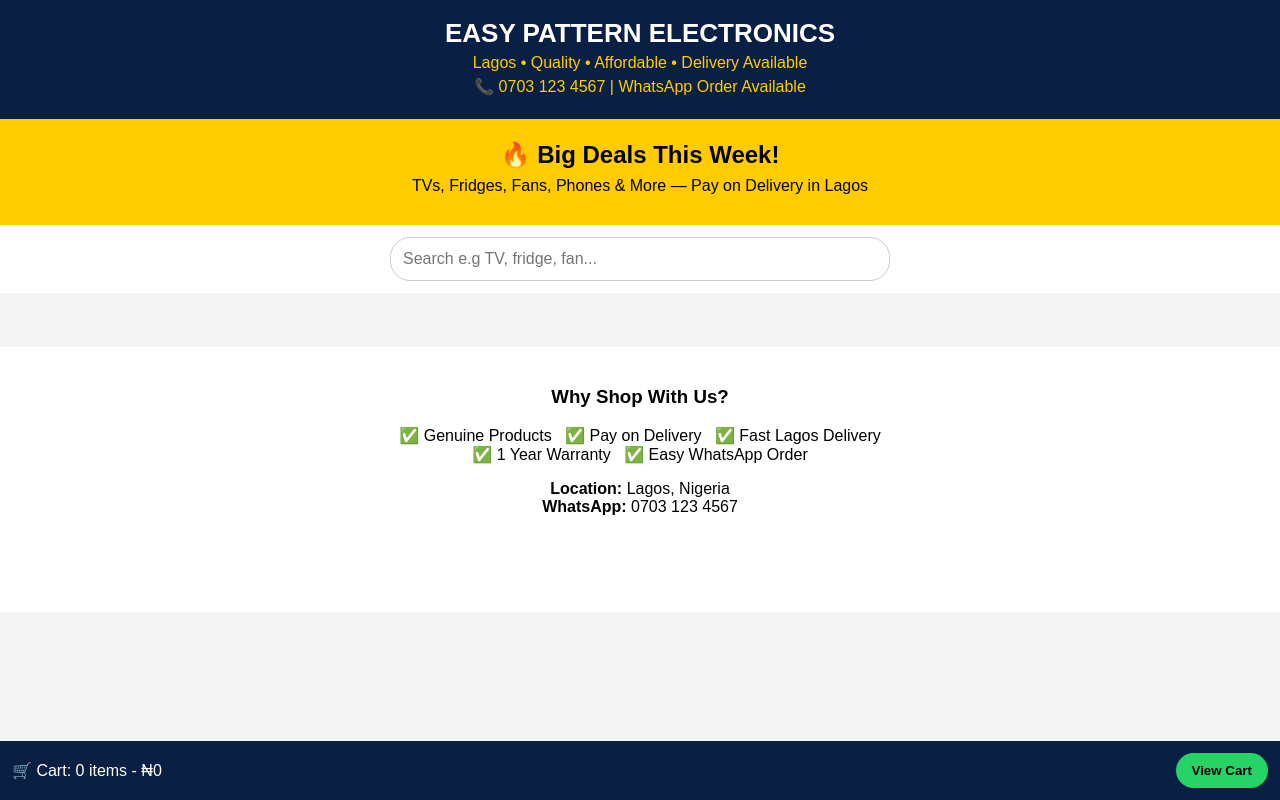
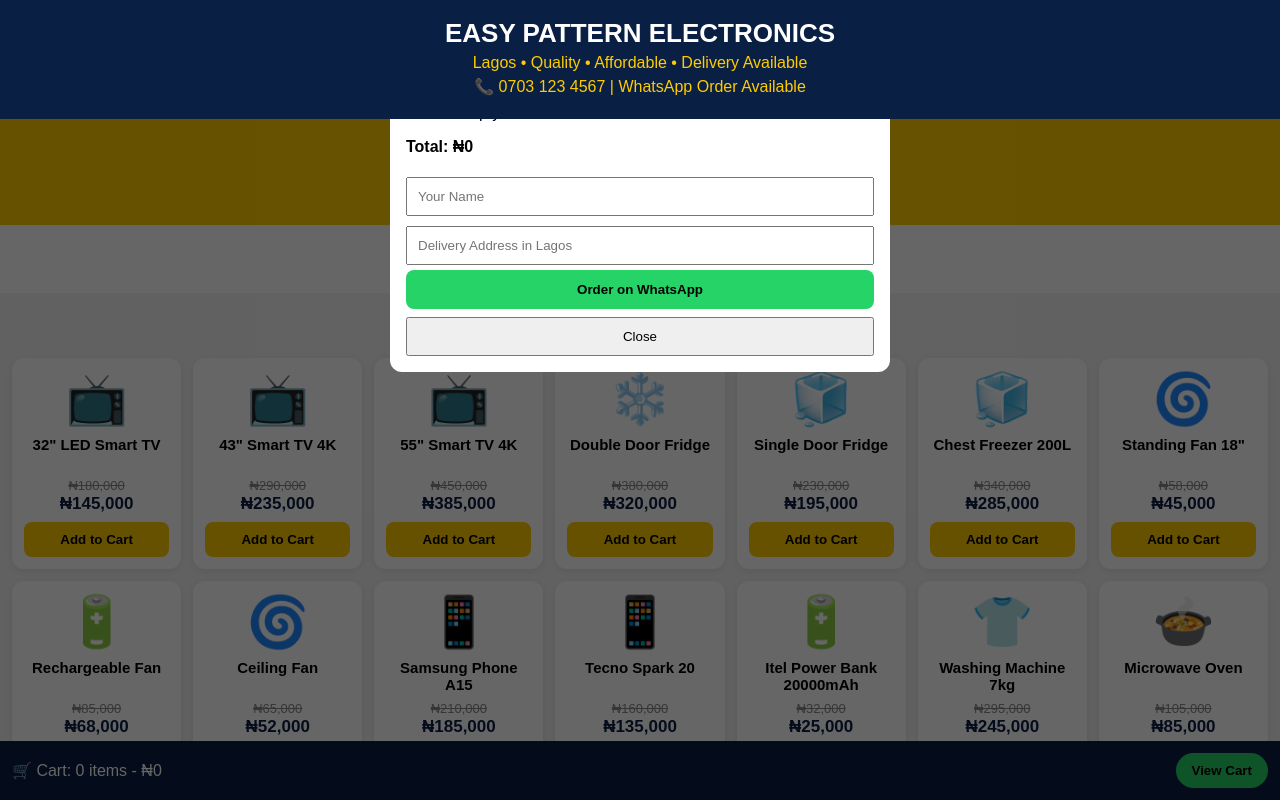
Before and after one commit to easypattern/easypattern, a plain HTML site: page index.html in a window 1280 px wide. Both pictures are taken after a click on the button "View Cart". Shown: the top 800 px of the page. Drawn offline with Linux system fonts and the light colour scheme.

Commit message:
Update index.html

```diff
--- a/index.html
+++ b/index.html
@@ -44,4 +44,51 @@ const products=[
 {id:3,name:"55\" Smart TV 4K",cat:"TV",price:385000,old:450000,emoji:"📺"},
 {id:4,name:"Double Door Fridge",cat:"Fridge",price:320000,old:380000,emoji:"❄️"},
 {id:5,name:"Single Door Fridge",cat:"Fridge",price:195000,old:230000,emoji:"🧊"},
-{id:6,name:"Chest Freezer 200
+{id:6,name:"Chest Freezer 200L",cat:"Fridge",price:285000,old:340000,emoji:"🧊"},
+{id:7,name:"Standing Fan 18\"",cat:"Fan",price:45000,old:58000,emoji:"🌀"},
+{id:8,name:"Rechargeable Fan",cat:"Fan",price:68000,old:85000,emoji:"🔋"},
+{id:9,name:"Ceiling Fan",cat:"Fan",price:52000,old:65000,emoji:"🌀"},
+{id:10,name:"Samsung Phone A15",cat:"Phone",price:185000,old:210000,emoji:"📱"},
+{id:11,name:"Tecno Spark 20",cat:"Phone",price:135000,old:160000,emoji:"📱"},
+{id:12,name:"Itel Power Bank 20000mAh",cat:"Phone",price:25000,old:32000,emoji:"🔋"},
+{id:13,name:"Washing Machine 7kg",cat:"Home",price:245000,old:295000,emoji:"👕"},
+{id:14,name:"Microwave Oven",cat:"Home",price:85000,old:105000,emoji:"🍲"},
+{id:15,name:"Electric Kettle",cat:"Home",price:22000,old:28000,emoji:"☕"},
+{id:16,name:"Bluetooth Speaker",cat:"Home",price:35000,old:45000,emoji:"🔊"},
+{id:17,name:"Air Conditioner 1HP",cat:"Home",price:295000,old:350000,emoji:"❄️"},
+{id:18,name:"Gas Cooker 4 Burner",cat:"Home",price:175000,old:210000,emoji:"🔥"},
+];
+let cart={},filter="All";
+const cats=["All","TV","Fridge","Fan","Phone","Home"];
+document.getElementById("cats").innerHTML=cats.map(c=>`<button class="${c===filter?'active':''}" onclick="setCat('${c}')">${c}</button>`).join("");
+function setCat(c){filter=c;document.getElementById("cats").innerHTML=cats.map(x=>`<button class="${x===filter?'active':''}" onclick="setCat('${x}')">${x}</button>`).join("");render();}
+function render(){
+let q=document.getElementById("search").value.toLowerCase();
+let list=products.filter(p=>(filter==="All"||p.cat===filter)&&p.name.toLowerCase().includes(q));
+document.getElementById("grid").innerHTML=list.map(p=>`<div class="card"><div class="emoji">${p.emoji}</div><h3>${p.name}</h3><div><span class="old">₦${p.old.toLocaleString()}</span></div><div class="price">₦${p.price.toLocaleString()}</div><button onclick="add(${p.id})">Add to Cart</button></div>`).join("")||"<p style='grid-column:1/-1;text-align:center'>No product found</p>";
+}
+function add(id){cart[id]=(cart[id]||0)+1;update();}
+function update(){
+let count=0,total=0;for(let id in cart){let p=products.find(x=>x.id==id);count+=cart[id];total+=p.price*cart[id];}
+document.getElementById("cartInfo").innerText=`🛒 Cart: ${count} items - ₦${total.toLocaleString()}`;
+}
+function openCart(){
+let html="";let total=0;
+for(let id in cart){let p=products.find(x=>x.id==id);let sub=p.price*cart[id];total+=sub;html+=`<div class="item"><span>${p.name} x ${cart[id]}</span><b>₦${sub.toLocaleString()}</b></div>`;}
+document.getElementById("cartItems").innerHTML=html||"Cart is empty";
+document.getElementById("total").innerHTML=`<b>Total: ₦${total.toLocaleString()}</b>`;
+document.getElementById("cartModal").style.display="block";
+}
+function closeCart(){document.getElementById("cartModal").style.display="none";}
+function checkout(){
+let name=document.getElementById("name").value||"Customer";
+let addr=document.getElementById("addr").value||"Lagos";
+let msg=`Hello EASY PATTERN ELECTRONICS! I want to order:%0A`;
+for(let id in cart){let p=products.find(x=>x.id==id);msg+=`- ${p.name} x ${cart[id]} = ₦${(p.price*cart[id]).toLocaleString()}%0A`;}
+msg+=`%0AName: ${name}%0AAddress: ${addr}`;
+window.open("https://wa.me/2347031234567?text="+msg,"_blank");
+}
+render();update();
+</script>
+</body>
+</html>
```
